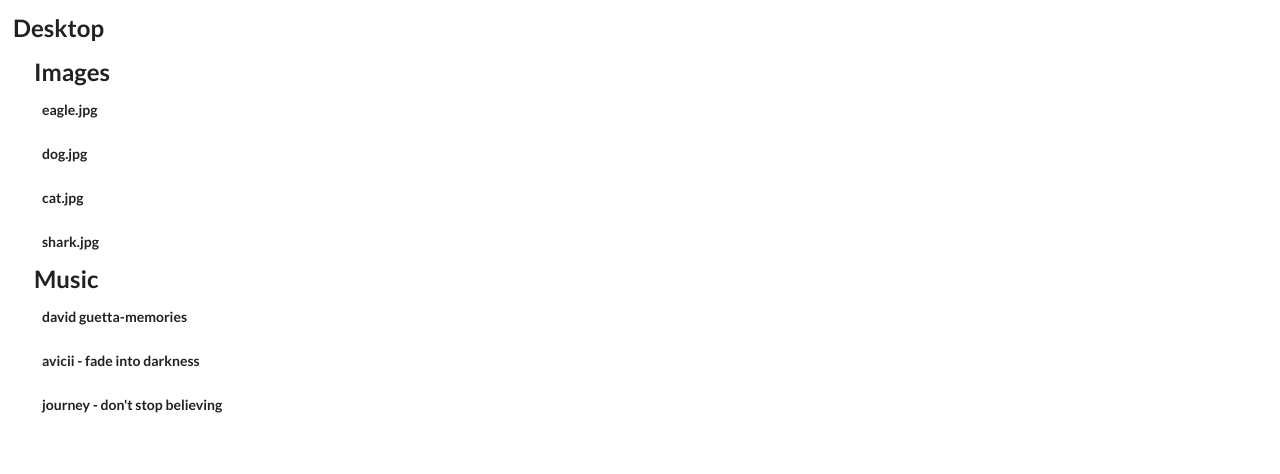
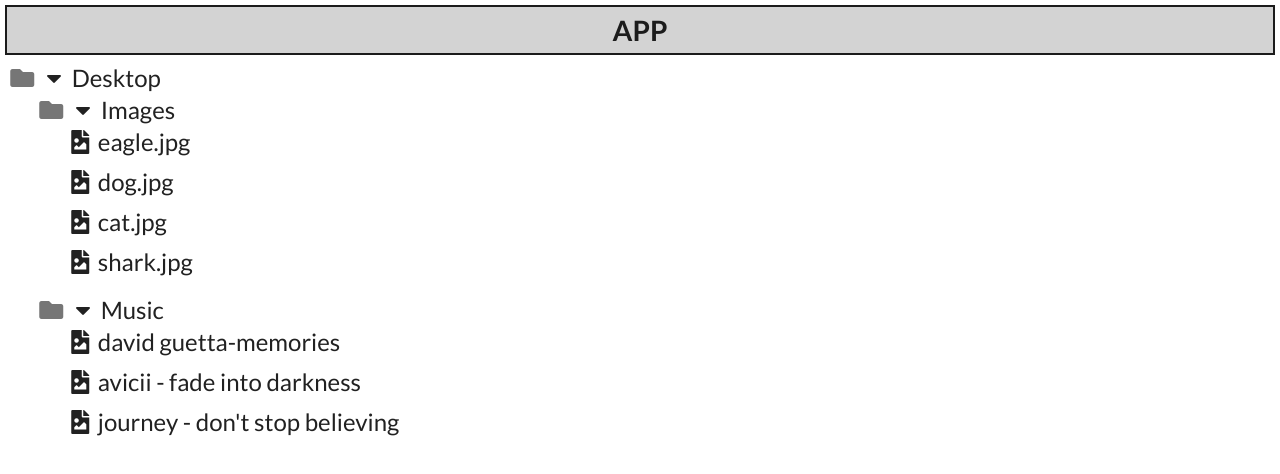
Before and after one commit to AlexanderPolzhofer/react_functionalComponents, a React (Create React App) app: page / in a window 1280 px wide. Shown: the top 474 px of the page. Built offline with nearby package versions, Linux system fonts and the light colour scheme.

Commit message:
using string interpolation

```diff
--- a/src/App.js
+++ b/src/App.js
@@ -3,7 +3,10 @@
 
 function App() {
   return (
-    <div>
+    <div style={{ fontSize: "X-Large" }}>
+      <div style={{ textAlign: "center", border: "2px solid", padding: "5px", margin: "5px", backgroundColor: "lightgray" }}>
+        <h1 >APP</h1>
+      </div>
 
       <Folder name="Desktop" system="windows" user="alex"  >
         <Folder name="Images">
@@ -24,21 +27,29 @@
 
 const Folder = (props) => {
   const [isOpen, setIsOpen] = useState(true);
+  const direction = isOpen ? 'down' : "right";
 
   const handleClick = () => {
     setIsOpen(!isOpen);
   }
 
-  return <div>
-    <span onClick={handleClick}><h2 style={{ margin: "13px" }}> {props.name}</h2></span>
+  return <div style={{ padding: "8px" }}>
+    <span onClick={handleClick}>
+      <i className="grey folder icon"></i>
+      <i className={`caret ${direction} icon`}></i>
+      {props.name}
+    </span>
     <div style={{ marginLeft: "21px" }}>
       {isOpen ? props.children : null}
     </div>
-  </div>;
+  </div >;
 };
 
 const File = (props) => {
-  return <h5>{props.name}</h5>
+  return <div style={{ padding: "8px" }}>
+    <i className="file image icon"></i>
+    {props.name}
+  </div>
 };
 
 export default App;
```
